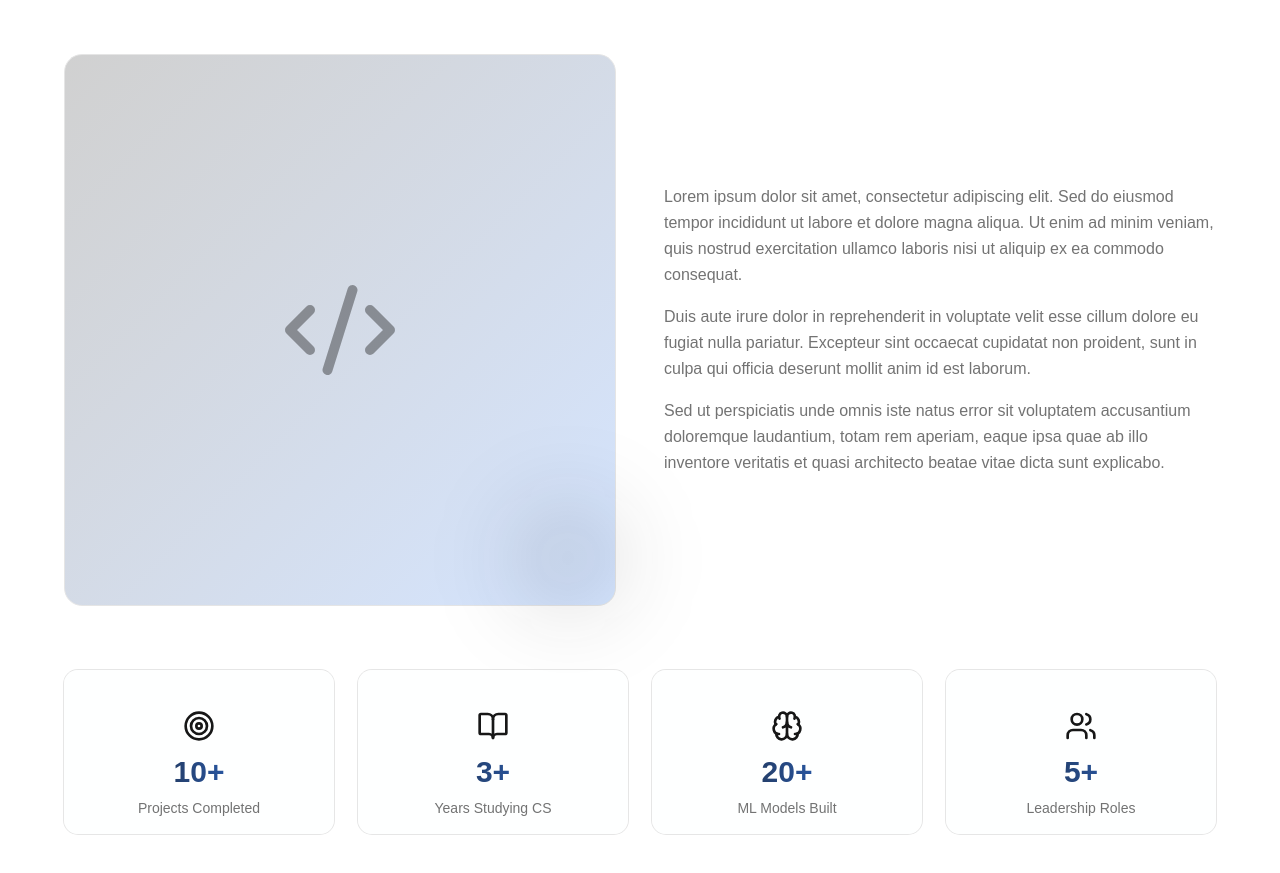
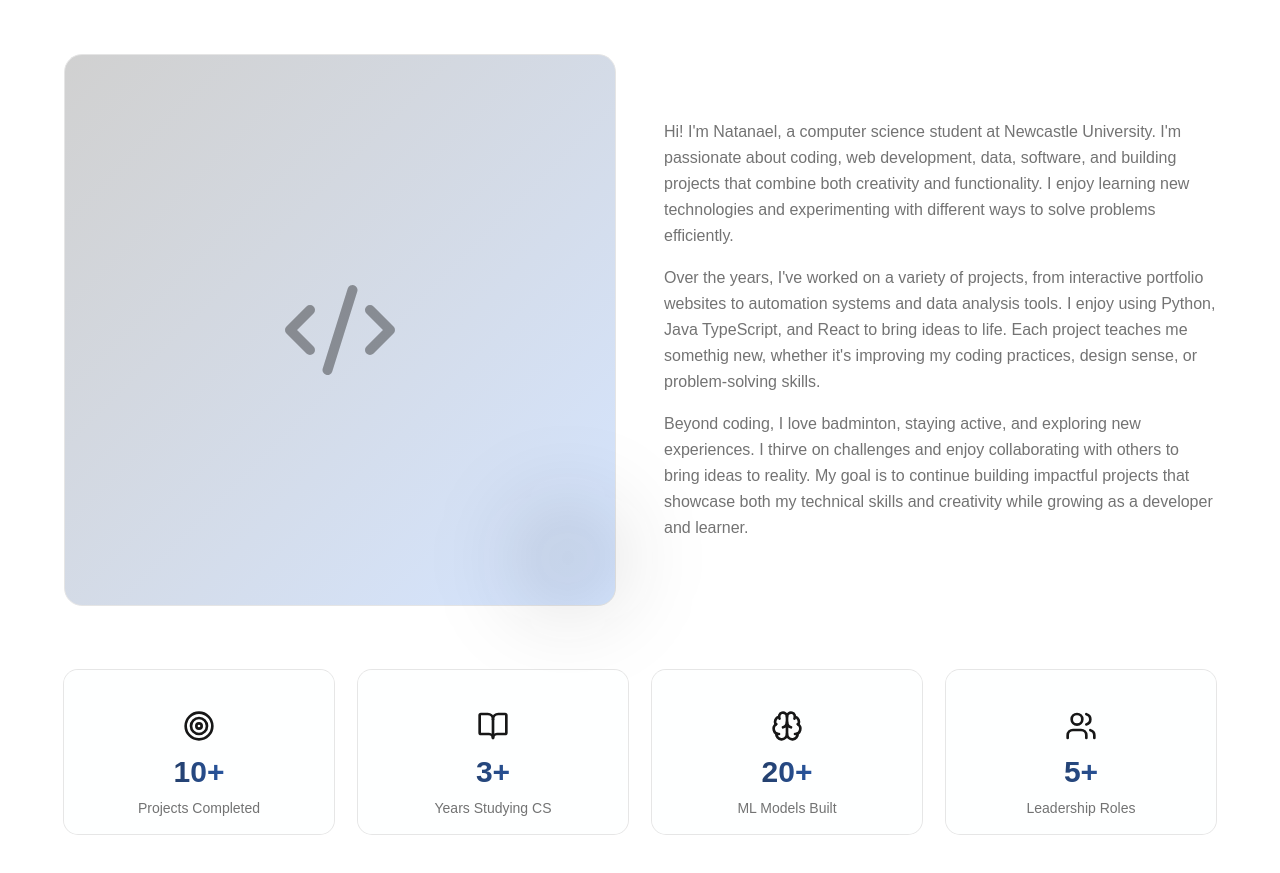
Before and after one commit to TEXTRAX28/my_portfolio, a React (Vite) app: page / in a window 1280 px wide. Shown: the part 922-1795 px from the top of the page. Built offline with nearby package versions, Linux system fonts and the light colour scheme.

Commit message:
added bio

```diff
--- a/src/Portfolio.tsx
+++ b/src/Portfolio.tsx
@@ -401,13 +401,22 @@ const AboutSection = () => {
               className="space-y-4"
             >
               <p className="text-muted-foreground leading-relaxed">
-                Lorem ipsum dolor sit amet, consectetur adipiscing elit. Sed do eiusmod tempor incididunt ut labore et dolore magna aliqua. Ut enim ad minim veniam, quis nostrud exercitation ullamco laboris nisi ut aliquip ex ea commodo consequat.
+                Hi! I'm Natanael, a computer science student at Newcastle University. I'm passionate about
+                coding, web development, data, software, and building projects that combine both creativity
+                and functionality. I enjoy learning new technologies and experimenting with different ways
+                to solve problems efficiently.
               </p>
-              <p className="text-muted-foreground leading-relaxed">
-                Duis aute irure dolor in reprehenderit in voluptate velit esse cillum dolore eu fugiat nulla pariatur. Excepteur sint occaecat cupidatat non proident, sunt in culpa qui officia deserunt mollit anim id est laborum.
+              <p className='text-muted-foreground leading-relaxed'>
+                Over the years, I've worked on a variety of projects, from interactive portfolio websites to
+                automation systems and data analysis tools. I enjoy using Python, Java TypeScript, and React
+                to bring ideas to life. Each project teaches me somethig new, whether it's improving my coding
+                practices, design sense, or problem-solving skills.
               </p>
-              <p className="text-muted-foreground leading-relaxed">
-                Sed ut perspiciatis unde omnis iste natus error sit voluptatem accusantium doloremque laudantium, totam rem aperiam, eaque ipsa quae ab illo inventore veritatis et quasi architecto beatae vitae dicta sunt explicabo.
+              <p className='text-muted-foreground leading-relaxed'>
+                Beyond coding, I love badminton, staying active, and exploring new experiences. I thirve on
+                challenges and enjoy collaborating with others to bring ideas  to reality. My goal is to continue
+                building impactful projects that showcase both my technical skills and creativity while growing as
+                a developer and learner.
               </p>
             </motion.div>
           </div>
```
